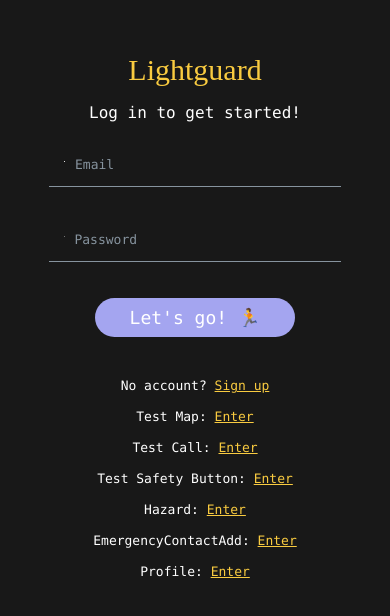
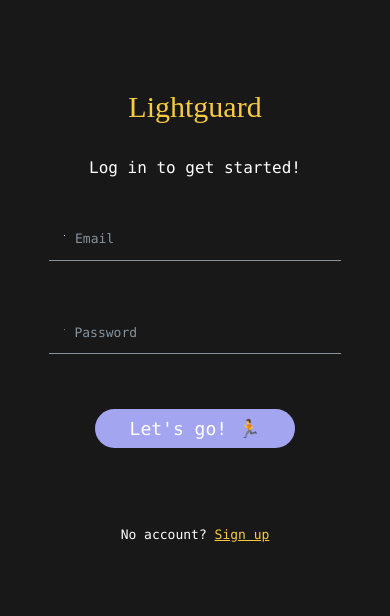
Before and after one commit to chloeegong/Lightguard, a React Native app: screen /Login in a window 390 px wide. Shown: the part 106-722 px from the top of the page. Built offline with nearby package versions, Linux system fonts and the light colour scheme.

Commit message:
prod code

```diff
--- a/EmergencyContact.js
+++ b/EmergencyContact.js
@@ -53,7 +53,7 @@ export default function EmergencyContact({ navigation }) {
       />
       <Input
         {...inputStyles}
-        containerStyle={{ width: "80%", top: "8%" }}
+        containerStyle={{ width: "80%" }}
         placeholder="Last Name"
         leftIcon={{
           size: "12%",
@@ -67,7 +67,7 @@ export default function EmergencyContact({ navigation }) {
       {/** Input element for signup phone number*/}
       <Input
         {...inputStyles}
-        containerStyle={{ width: "80%", bottom: "20%" }}
+        containerStyle={{ width: "80%", bottom: "15%" }}
         placeholder="Phone Number"
         leftIcon={{
           size: "17%",
--- a/HazardPage.js
+++ b/HazardPage.js
@@ -23,7 +23,7 @@ export default function HazardPage({ navigation }) {
       });
 
       console.log(response.data);
-      navigation.navigate("Login"); // will edit route eventually
+      navigation.navigate("Map"); // will edit route eventually
     } catch (error) {
       console.error(error.response);
     }
--- a/LoginPage.js
+++ b/LoginPage.js
@@ -109,88 +109,6 @@ export default function LoginPage({ navigation }) {
         </TouchableOpacity>
       </Text>
 
-      {/* Enter Map */}
-      {/* Katrina */}
-      <Text style={styles.testLinks}>
-        Test Map:{" "}
-        <TouchableOpacity
-          onPress={() => {
-            navigation.navigate("Map");
-          }}
-        >
-          <Text style={{ color: "#F9CB40", textDecorationLine: "underline" }}>
-            Enter
-          </Text>
-        </TouchableOpacity>
-      </Text>
-
-      {/* Enter Test Call */}
-      {/* Jocelyn */}
-      <Text style={styles.testLinks}>
-        Test Call:{" "}
-        <TouchableOpacity
-          onPress={() => {
-            navigation.navigate("CallEmergServices");
-          }}
-        >
-          <Text style={{ color: "#F9CB40", textDecorationLine: "underline" }}>
-            Enter
-          </Text>
-        </TouchableOpacity>
-      </Text>
-      {/* Enter Test Safety Button */}
-      <Text style={styles.testLinks}>
-        Test Safety Button:{" "}
-        <TouchableOpacity
-          onPress={() => {
-            navigation.navigate("SafetyButton");
-          }}
-        >
-          <Text style={{ color: "#F9CB40", textDecorationLine: "underline" }}>
-            Enter
-          </Text>
-        </TouchableOpacity>
-      </Text>
-      {/* Enter Hazard Reporting */}
-      {/* Chloee */}
-      <Text style={styles.testLinks}>
-        Hazard:{" "}
-        <TouchableOpacity
-          onPress={() => {
-            navigation.navigate("Hazard");
-          }}
-        >
-          <Text style={{ color: "#F9CB40", textDecorationLine: "underline" }}>
-            Enter
-          </Text>
-        </TouchableOpacity>
-      </Text>
-      {/* Enter E Contact Reporting */}
-      <Text style={styles.testLinks}>
-        EmergencyContactAdd:{" "}
-        <TouchableOpacity
-          onPress={() => {
-            navigation.navigate("EmergencyContact");
-          }}
-        >
-          <Text style={{ color: "#F9CB40", textDecorationLine: "underline" }}>
-            Enter
-          </Text>
-        </TouchableOpacity>
-      </Text>
-      {/* Enter Profile Summary */}
-      <Text style={styles.testLinks}>
-        Profile:{" "}
-        <TouchableOpacity
-          onPress={() => {
-            navigation.navigate("ProfilePage");
-          }}
-        >
-          <Text style={{ color: "#F9CB40", textDecorationLine: "underline" }}>
-            Enter
-          </Text>
-        </TouchableOpacity>
-      </Text>
       <View style={styles.topBotMargin} />
     </View>
   );
--- a/NavBar.js
+++ b/NavBar.js
@@ -46,7 +46,7 @@ export default function NavBar() {
                     <Icon name = "call"/>
                 </Pressable>
 
-                <Pressable>
+                <Pressable onPress={() => {navigation.navigate("ProfilePage");}}>
                     <Icon name = "person"/>
                 </Pressable>
             </View>
--- a/ProfilePage.js
+++ b/ProfilePage.js
@@ -127,7 +127,7 @@ export default function ProfilePage({ navigation }) {
       <Input
         {...inputStyles}
         containerStyle={{ width: "80%", bottom: "11%" }}
-        placeholder="Phoenix"
+        placeholder="Katrina"
         placeholderTextColor={"white"}
         leftIcon={{
           size: "12%",
@@ -139,7 +139,7 @@ export default function ProfilePage({ navigation }) {
       <Input
         {...inputStyles}
         containerStyle={{ width: "80%", bottom: "15%" }}
-        placeholder="Ngan"
+        placeholder="Orevillo"
         placeholderTextColor={"white"}
         leftIcon={{
           size: "12%",
--- a/SBMessageLocationPage.js
+++ b/SBMessageLocationPage.js
@@ -1,5 +1,6 @@
 //jocelyn
 import React from 'react';
+import axios from 'axios';
 import {View, StyleSheet, Button, Alert} from 'react-native';
 
 
@@ -9,6 +10,7 @@ export default function SBMessageLocationPage({ navigation }) {
     try {
       const response = await axios.get('http://localhost:3001/message_contact', {});
       //console.log(response.data);
+      navigation.navigate("SBCancelMessage")
 
     } catch (error) {
       console.error(error.response);
@@ -22,7 +24,7 @@ export default function SBMessageLocationPage({ navigation }) {
           text: 'I am ok now!',
           onPress: () => {console.log('Safely Pressed')
                             handleMessage()
-                            navigation.navigate("SBCancelMessage")},
+                          },
           style: 'cancel',
         },
 
--- a/SafetyButtonPage.js
+++ b/SafetyButtonPage.js
@@ -9,10 +9,9 @@ export default function SafetyButtonPage({ navigation }) {
   //message = "Alert: Your friend selected that they need help while on their walk to their destination. Please check-in on them."
   const handleMessage= async() => {
     try {
-      const response = await axios.post('http://localhost:3001/message_contact', {
-        //message
-      });
-      //console.log(response.data);
+      console.log('inside function')
+      const response = await axios.get('http://localhost:3001/message_contact', {});
+      console.log('passed');
     } catch (error) {
       console.error(error.response);
     }
@@ -29,8 +28,9 @@ export default function SafetyButtonPage({ navigation }) {
           onPress: () => {navigation.navigate("Map")},
           style: 'cancel',
         },
-        {text: 'No, I need help.', onPress: () => {handleMessage
-                                                    navigation.navigate("SBMessageLocation")},
+        {text: 'No, I need help.',
+        onPress: () => {handleMessage()
+                        navigation.navigate("SBMessageLocation")},
         },
         //{setTimeout: () => {handleMessage
           //navigation.navigate("SBMessageLocation")}, 60000: any},
```
